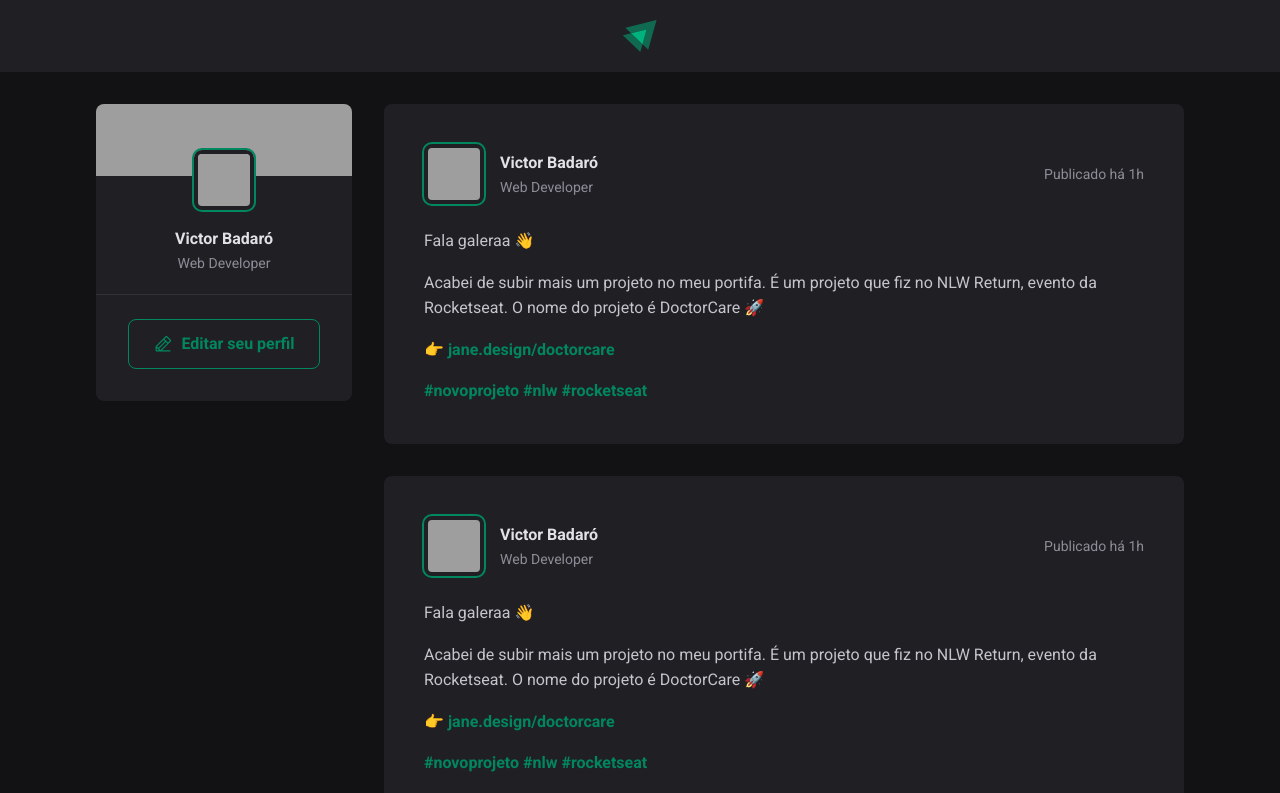
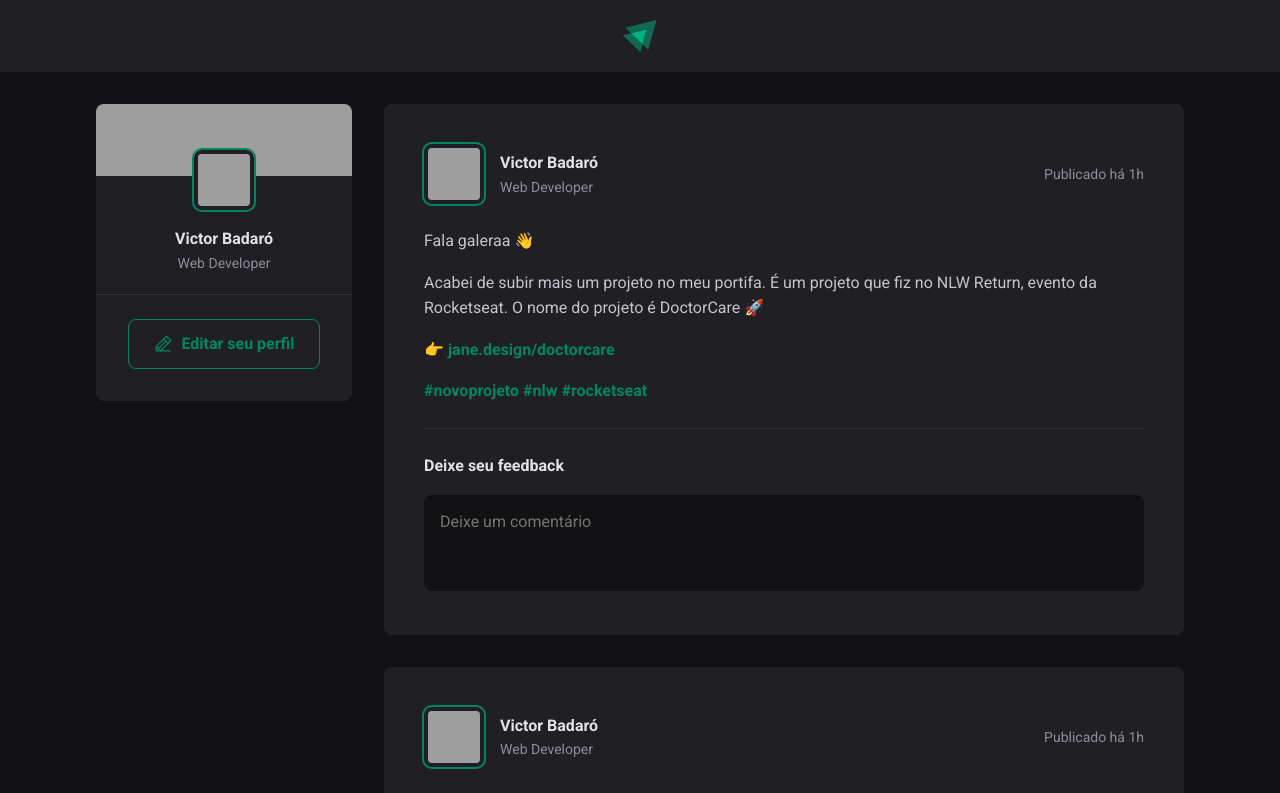
Before and after one commit to victorbadaro/01-fundamentos-reactjs, a React (Vite) app: page / in a window 1280 px wide. Shown: the top 793 px of the page. Built offline with nearby package versions, Linux system fonts and the light colour scheme; grey boxes are pictures that could not be loaded.

Commit message:
feat: add form to submit post comments

```diff
--- a/src/components/Post.jsx
+++ b/src/components/Post.jsx
@@ -26,6 +26,15 @@
 					<a href="#">#rocketseat</a>
 				</p>
 			</div>
+
+			<form className={styles.commentForm}>
+				<strong>Deixe seu feedback</strong>
+				<textarea placeholder="Deixe um comentário" />
+
+				<footer>
+					<button type="submit">Publicar</button>
+				</footer>
+			</form>
 		</article>
 	);
 }
--- a/src/components/Post.module.css
+++ b/src/components/Post.module.css
@@ -68,3 +68,54 @@
 .content a:hover {
 	color: var(--green-300);
 }
+
+.commentForm {
+	margin-top: 1.5rem;
+	padding-top: 1.5rem;
+	width: 100%;
+	border-top: 1px solid var(--gray-600);
+}
+
+.commentForm>strong {
+	line-height: 1.6;
+	color: var(--gray-100);
+}
+
+.commentForm textarea {
+	margin-top: 1rem;
+	padding: 1rem;
+	width: 100%;
+	height: 6rem;
+	border: 0;
+	border-radius: 8px;
+	resize: none;
+	line-height: 1.4;
+	background-color: var(--gray-900);
+	color: var(--gray-100);
+}
+
+.commentForm footer {
+	visibility: hidden;
+	max-height: 0;
+}
+
+.commentForm:focus-within footer {
+	visibility: visible;
+	max-height: none;
+}
+
+.commentForm footer button[type="submit"] {
+	margin-top: 1rem;
+	padding: 1rem 1.5rem;
+	border-radius: 8px;
+	border: 0;
+	cursor: pointer;
+	font-weight: bold;
+	background-color: var(--green-500);
+	color: var(--white);
+	transition: background-color 100ms;
+}
+
+.commentForm button[type="submit"]:hover {
+	background-color: var(--green-300);
+}
--- a/src/global.css
+++ b/src/global.css
@@ -11,6 +11,11 @@
 
 	--green-300: #00B37E;
 	--green-500: #00875F;
+}
+
+:focus {
+	outline: transparent;
+	box-shadow: 0 0 0 2px var(--green-500);
 }
 
 * {
```
